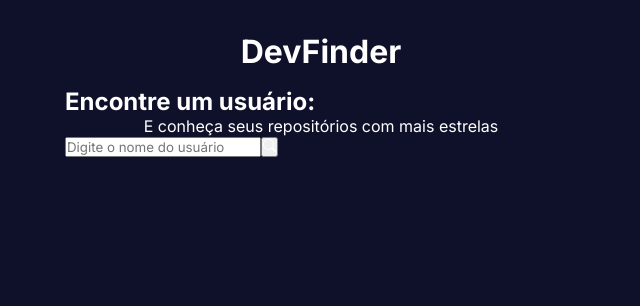
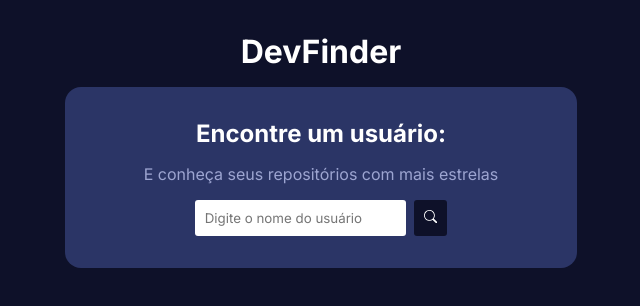
Before and after one commit to gabriela-albuquerque/DevFinder, a React (Vite) app: page / in a window 1280 px wide. Shown: the top 306 px of the page, without its empty margins (319-959 px from the left). Built offline with nearby package versions, Linux system fonts and the light colour scheme.

Commit message:
style(Search.tsx): cria e implementa módulo de estilização

```diff
--- /dev/null
+++ b/src/components/Search.module.css
@@ -0,0 +1,33 @@
+.search {
+  background-color: #2b3566;
+  padding: 2rem;
+  border-radius: 1rem;
+  display: flex;
+  flex-direction: column;
+  justify-content: center;
+  align-items: center;
+  gap: 1rem;
+  margin-bottom: 1.5rem;
+}
+
+.search p {
+  color: #9da5d1;
+}
+
+.search_container {
+  display: flex;
+  gap: 0.5rem;
+}
+
+.search_container input,
+.search_container button {
+  padding: 0.6rem;
+  border-radius: 3px;
+  border: none;
+  color: #2b3566;
+}
+
+.search_container button {
+  background-color: #0e1129;
+  cursor: pointer;
+}
--- a/src/components/Search.tsx
+++ b/src/components/Search.tsx
@@ -4,15 +4,16 @@ type SearchProps = {
 
 import { useState } from "react";
 import { BsSearch } from "react-icons/bs";
+import classes from "./Search.module.css";
 
 const Search = ({ loadUser }: SearchProps) => {
   const [userName, setUserName] = useState("");
 
   return (
-    <div>
+    <div className={classes.search}>
       <h2>Encontre um usuário:</h2>
       <p>E conheça seus repositórios com mais estrelas</p>
-      <div>
+      <div className={classes.search_container}>
         <input
           type="text"
           placeholder="Digite o nome do usuário"
```
